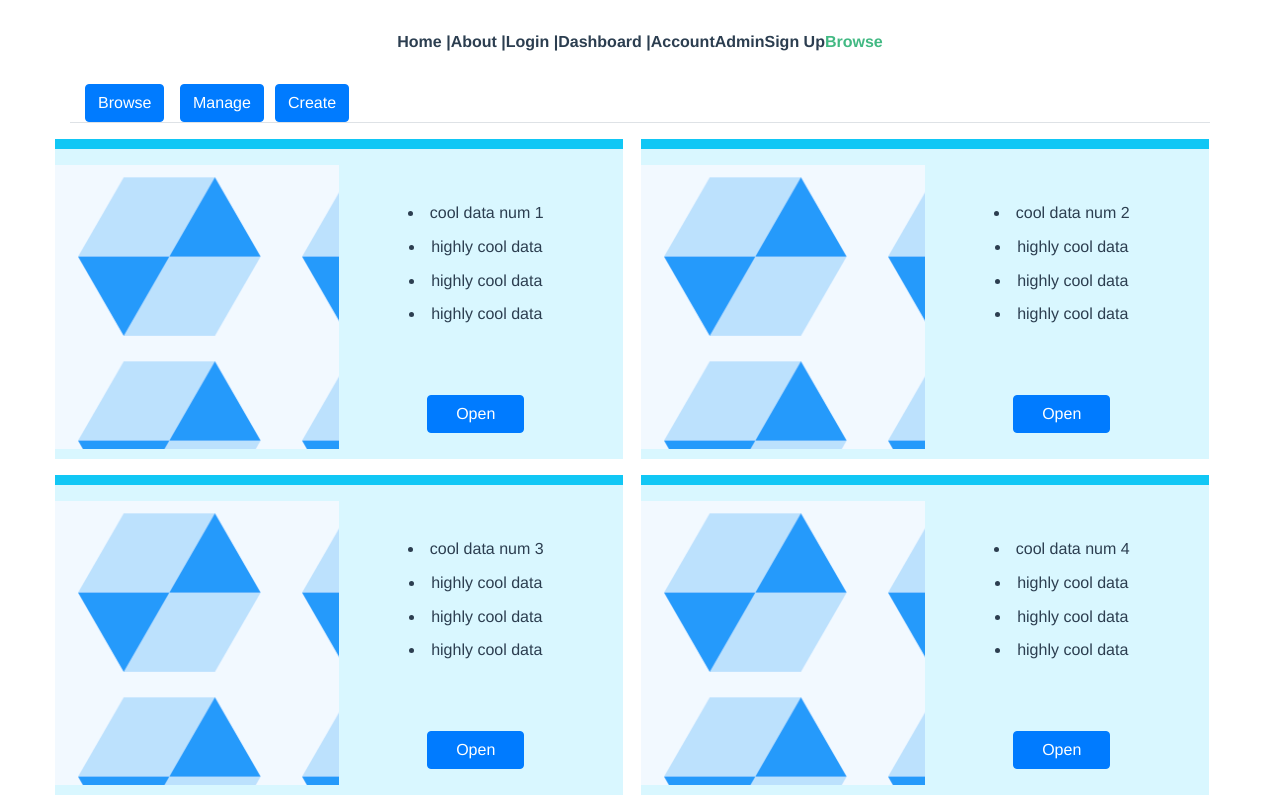
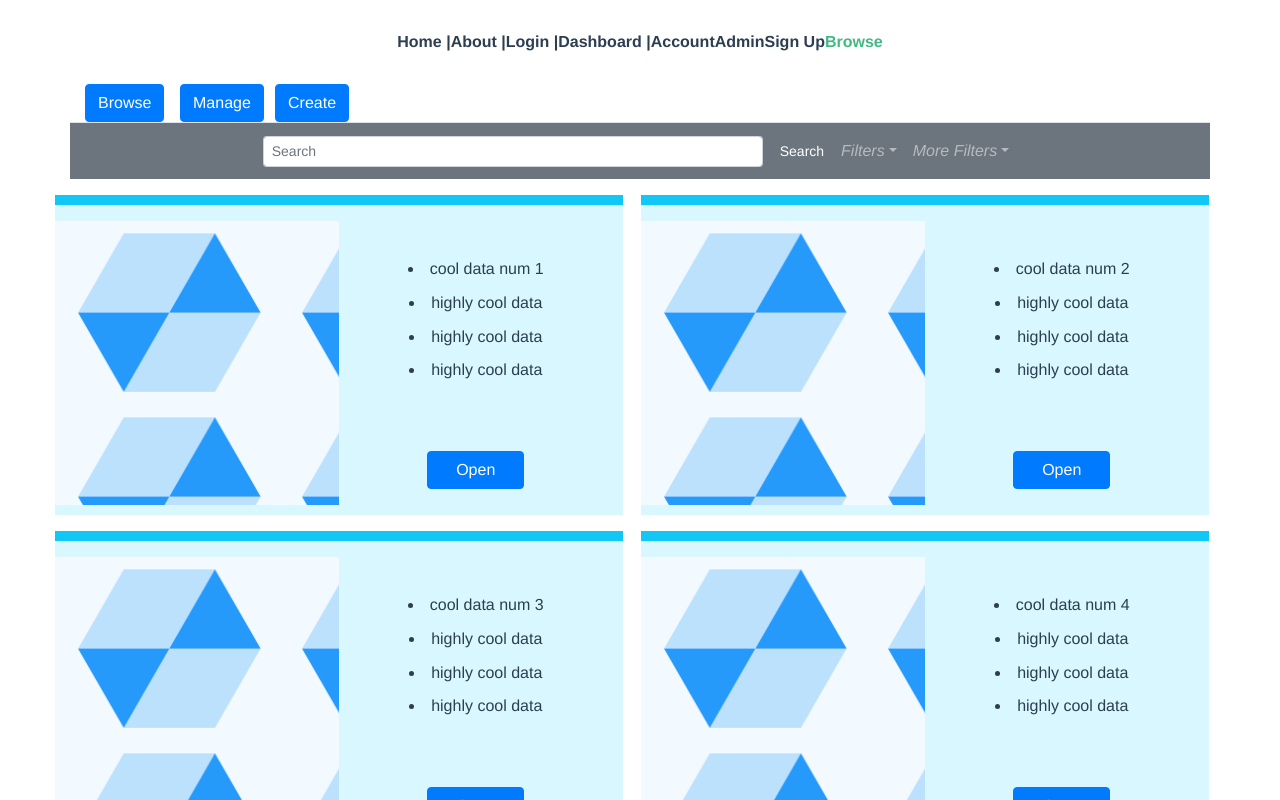
Before and after one commit to Agriworks/agriworks_portal, a Vue app: page /browse in a window 1280 px wide. Shown: the top 800 px of the page. Built offline with nearby package versions, Linux system fonts and the light colour scheme.

Commit message:
added search bar

```diff
--- a/src/App.vue
+++ b/src/App.vue
@@ -16,6 +16,7 @@
 
 <script>
 //import Registration from './components/Registration.vue'
+
 export default {
   name: "app" /*,
   components: {
--- /dev/null
+++ b/src/components/SearchBar.vue
@@ -0,0 +1,60 @@
+<template>
+    <div class="search-bar-container">
+        <div>
+            <b-navbar toggleable="lg" type="dark" variant="secondary">
+
+                <b-navbar-toggle target="nav-collapse"></b-navbar-toggle>
+
+                <b-collapse id="nav-collapse" is-nav>
+                <b-navbar-nav class="m-auto">
+
+                    <b-nav-form>
+                    <b-form-input size="sm" class="mr-lg-2 searchBar" placeholder="Search"></b-form-input>
+                    <b-button size="sm" class="my-2 my-sm-0" type="submit">Search</b-button>
+                    </b-nav-form>
+
+                    <b-nav-item-dropdown>
+                    <template v-slot:button-content>
+                        <em>Filters</em>
+                    </template>
+                    <b-dropdown-item href="#">EN</b-dropdown-item>
+                    <b-dropdown-item href="#">ES</b-dropdown-item>
+                    <b-dropdown-item href="#">RU</b-dropdown-item>
+                    <b-dropdown-item href="#">FA</b-dropdown-item>
+                    </b-nav-item-dropdown>
+
+                    <b-nav-item-dropdown>
+                    <!-- Using 'button-content' slot -->
+                    <template v-slot:button-content>
+                        <em>More Filters</em>
+                    </template>
+                    <b-dropdown-item href="#">Filter-One</b-dropdown-item>
+                    <b-dropdown-item href="#">Filter-Two</b-dropdown-item>
+                    </b-nav-item-dropdown>
+                </b-navbar-nav>
+                </b-collapse>
+            </b-navbar>
+        </div>
+  </div>
+</template>
+
+<script>
+import Vue from 'vue'
+import BootstrapVue from 'bootstrap-vue'
+
+Vue.use(BootstrapVue)
+export default {
+  name: 'SearchBar',
+  props: {
+    msg: String
+  }
+}
+</script>
+
+<style scoped>
+
+.searchBar{
+    width: 500px;
+}
+
+</style>
--- a/src/views/Browse.vue
+++ b/src/views/Browse.vue
@@ -1,8 +1,11 @@
 <template>
+<div>
+  <SearchBar/>
   <div class="row">
     <div v-for="dataset in datasets" v-bind:key="dataset.id">
       <IndividualDataset v-bind:dataset="dataset" />
     </div>
+  </div>
   </div>
 </template>
 
@@ -10,10 +13,15 @@
 // @ is an alias to /src
 import IndividualDataset from "@/views/IndividualDataset.vue";
 // import axios from "axios";
+
+//importing search bar component
+import SearchBar from "@/components/SearchBar.vue";
+
 export default {
   name: "DatasetBrowserView",
   components: {
-    IndividualDataset
+    IndividualDataset,
+    SearchBar
   },
   data() {
     return {
```
Also changed, not shown: package.json (+17 -2 lines), 1 other file (tests, documents, lock files or other folders).
